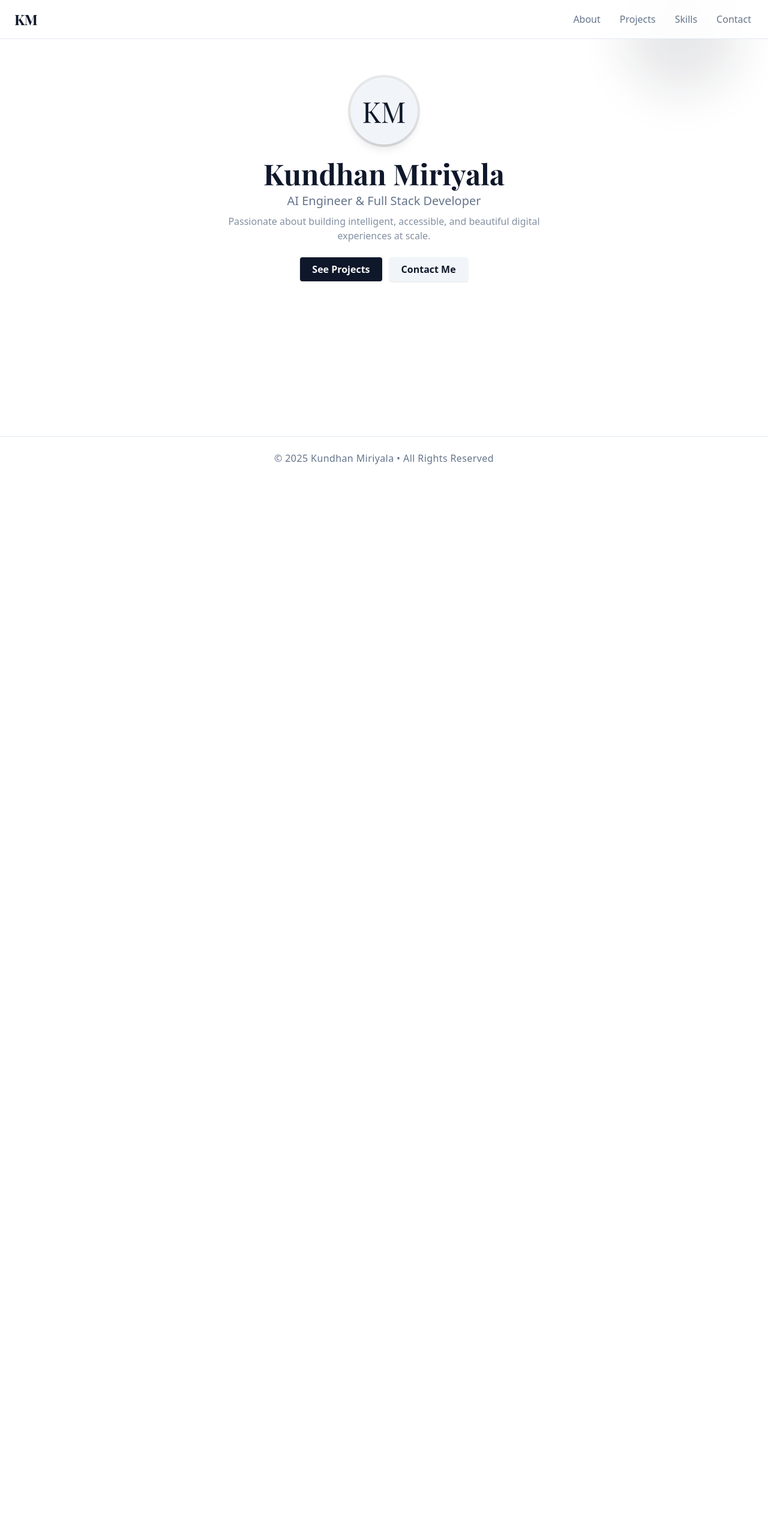
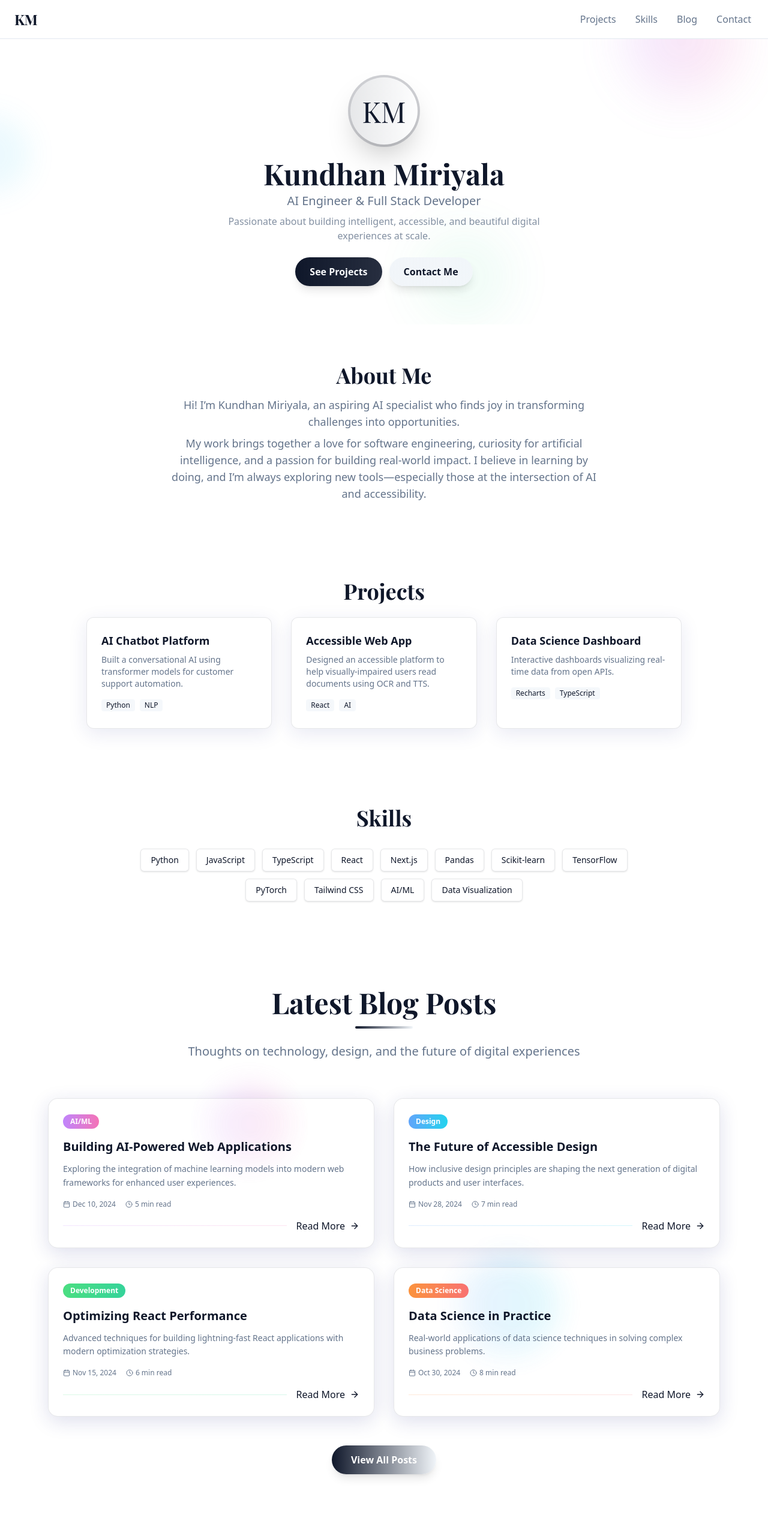
Before and after one commit to forcalender/kundhan-miriyala-showcase, a React (Vite) app: page / in a window 1280 px wide. Shown: the top 2566 px of the page at 60% size. Before the commit the page ends 800 px from the top, so only its background shows below. Built offline with nearby package versions, Linux system fonts and the light colour scheme.

Commit message:
Add blog and animations
Added a "Blog" link to the navigation bar and implemented vibrant animations throughout the site for a more engaging user experience.

```diff
--- /dev/null
+++ b/src/components/Blog.tsx
@@ -0,0 +1,124 @@
+
+import React from "react";
+import { Calendar, Clock, ArrowRight } from "lucide-react";
+
+const blogPosts = [
+  {
+    id: 1,
+    title: "Building AI-Powered Web Applications",
+    excerpt: "Exploring the integration of machine learning models into modern web frameworks for enhanced user experiences.",
+    date: "Dec 10, 2024",
+    readTime: "5 min read",
+    category: "AI/ML",
+    gradient: "from-purple-400 to-pink-400"
+  },
+  {
+    id: 2,
+    title: "The Future of Accessible Design",
+    excerpt: "How inclusive design principles are shaping the next generation of digital products and user interfaces.",
+    date: "Nov 28, 2024",
+    readTime: "7 min read",
+    category: "Design",
+    gradient: "from-blue-400 to-cyan-400"
+  },
+  {
+    id: 3,
+    title: "Optimizing React Performance",
+    excerpt: "Advanced techniques for building lightning-fast React applications with modern optimization strategies.",
+    date: "Nov 15, 2024",
+    readTime: "6 min read",
+    category: "Development",
+    gradient: "from-green-400 to-emerald-400"
+  },
+  {
+    id: 4,
+    title: "Data Science in Practice",
+    excerpt: "Real-world applications of data science techniques in solving complex business problems.",
+    date: "Oct 30, 2024",
+    readTime: "8 min read",
+    category: "Data Science",
+    gradient: "from-orange-400 to-red-400"
+  }
+];
+
+const Blog = () => (
+  <section id="blog" className="py-20 px-4 max-w-6xl mx-auto animate-fade-in">
+    {/* Floating background elements */}
+    <div className="absolute inset-0 overflow-hidden pointer-events-none">
+      <div className="absolute top-1/4 left-1/4 w-32 h-32 bg-gradient-to-r from-purple-400/20 to-pink-400/20 rounded-full blur-xl animate-pulse" />
+      <div className="absolute bottom-1/4 right-1/4 w-40 h-40 bg-gradient-to-r from-blue-400/20 to-cyan-400/20 rounded-full blur-xl animate-bounce" />
+    </div>
+
+    <div className="relative z-10">
+      <div className="text-center mb-16">
+        <h2 className="text-4xl md:text-5xl font-bold mb-4 font-playfair text-primary animate-scale-in">
+          Latest Blog Posts
+        </h2>
+        <div className="w-24 h-1 bg-gradient-to-r from-primary to-accent mx-auto mb-6 rounded-full animate-slide-in-right" />
+        <p className="text-muted-foreground text-lg md:text-xl max-w-2xl mx-auto">
+          Thoughts on technology, design, and the future of digital experiences
+        </p>
+      </div>
+
+      <div className="grid gap-8 md:grid-cols-2 lg:grid-cols-2">
+        {blogPosts.map((post, index) => (
+          <article
+            key={post.id}
+            className="group bg-white/60 dark:bg-card/70 rounded-2xl p-6 border border-primary/10 shadow-lg backdrop-blur-md hover:shadow-2xl transition-all duration-300 hover:scale-[1.02] hover:-translate-y-2 cursor-pointer animate-fade-in"
+            style={{
+              animationDelay: `${index * 0.1}s`,
+              boxShadow: "0 8px 32px 0 rgba(31, 38, 135, 0.15)"
+            }}
+          >
+            {/* Category Badge */}
+            <div className={`inline-block px-3 py-1 rounded-full text-xs font-semibold text-white bg-gradient-to-r ${post.gradient} mb-4 animate-pulse`}>
+              {post.category}
+            </div>
+
+            {/* Title */}
+            <h3 className="font-bold text-xl mb-3 text-primary group-hover:text-accent transition-colors duration-200 line-clamp-2">
+              {post.title}
+            </h3>
+
+            {/* Excerpt */}
+            <p className="text-muted-foreground mb-4 text-sm leading-relaxed line-clamp-3">
+              {post.excerpt}
+            </p>
+
+            {/* Meta Information */}
+            <div className="flex items-center justify-between text-xs text-muted-foreground mb-4">
+              <div className="flex items-center gap-4">
+                <div className="flex items-center gap-1">
+                  <Calendar className="w-3 h-3" />
+                  <span>{post.date}</span>
+                </div>
+                <div className="flex items-center gap-1">
+                  <Clock className="w-3 h-3" />
+                  <span>{post.readTime}</span>
+                </div>
+              </div>
+            </div>
+
+            {/* Read More Button */}
+            <div className="flex items-center justify-between">
+              <div className={`w-full h-px bg-gradient-to-r ${post.gradient} opacity-20 group-hover:opacity-60 transition-opacity duration-200`} />
+              <button className="flex items-center gap-2 text-primary hover:text-accent transition-colors duration-200 font-medium whitespace-nowrap ml-4 group-hover:translate-x-1 transform transition-transform">
+                Read More
+                <ArrowRight className="w-4 h-4" />
+              </button>
+            </div>
+          </article>
+        ))}
+      </div>
+
+      {/* View All Posts Button */}
+      <div className="text-center mt-12 animate-fade-in" style={{ animationDelay: "0.6s" }}>
+        <button className="bg-gradient-to-r from-primary to-accent text-white font-semibold px-8 py-3 rounded-full shadow-lg hover:shadow-xl hover:scale-105 transition-all duration-300 transform hover:-translate-y-1">
+          View All Posts
+        </button>
+      </div>
+    </div>
+  </section>
+);
+
+export default Blog;
--- a/src/components/Hero.tsx
+++ b/src/components/Hero.tsx
@@ -3,37 +3,50 @@ import React from "react";
 
 const Hero = () => {
   return (
-    <section className="w-full text-center pt-16 pb-16 flex flex-col items-center relative">
-      {/* Floating gradient animated blob */}
+    <section className="w-full text-center pt-16 pb-16 flex flex-col items-center relative overflow-hidden">
+      {/* Multiple floating animated elements */}
       <div
-        className="absolute -top-24 right-12 w-48 h-48 bg-primary/20 blur-2xl rounded-full animate-bounce opacity-50 z-0"
+        className="absolute -top-24 right-12 w-48 h-48 bg-gradient-to-r from-purple-400/30 to-pink-400/30 blur-2xl rounded-full animate-bounce-slow opacity-60 z-0"
         aria-hidden="true"
       />
+      <div
+        className="absolute top-32 -left-20 w-32 h-32 bg-gradient-to-r from-blue-400/20 to-cyan-400/20 blur-xl rounded-full animate-pulse opacity-50 z-0"
+        aria-hidden="true"
+      />
+      <div
+        className="absolute -bottom-10 right-1/3 w-40 h-40 bg-gradient-to-r from-green-400/20 to-emerald-400/20 blur-2xl rounded-full animate-bounce opacity-40 z-0"
+        aria-hidden="true"
+      />
+
       {/* Avatar */}
-      <div className="relative z-10 mb-6">
-        <div className="w-28 h-28 rounded-full bg-muted flex items-center justify-center ring-4 ring-primary/10 mx-auto shadow-lg overflow-hidden">
-          <span className="text-5xl text-primary font-playfair">KM</span>
+      <div className="relative z-10 mb-6 animate-scale-in">
+        <div className="w-28 h-28 rounded-full bg-gradient-to-r from-primary/10 to-accent/10 flex items-center justify-center ring-4 ring-primary/20 mx-auto shadow-2xl overflow-hidden hover:scale-110 transition-transform duration-300 cursor-pointer">
+          <span className="text-5xl text-primary font-playfair animate-pulse">KM</span>
         </div>
       </div>
-      <h1 className="relative z-10 text-4xl md:text-5xl font-extrabold font-playfair text-primary mb-2">
+
+      <h1 className="relative z-10 text-4xl md:text-5xl font-extrabold font-playfair text-primary mb-2 animate-fade-in">
         Kundhan Miriyala
       </h1>
-      <p className="relative z-10 text-muted-foreground text-lg md:text-xl font-medium mb-2">
+
+      <p className="relative z-10 text-muted-foreground text-lg md:text-xl font-medium mb-2 animate-fade-in" style={{ animationDelay: "0.2s" }}>
         AI Engineer &amp; Full Stack Developer
       </p>
-      <p className="relative z-10 max-w-xl mx-auto text-muted-foreground/80 mb-6 px-4">
+
+      <p className="relative z-10 max-w-xl mx-auto text-muted-foreground/80 mb-6 px-4 animate-fade-in" style={{ animationDelay: "0.4s" }}>
         Passionate about building intelligent, accessible, and beautiful digital experiences at scale.
       </p>
-      <div className="relative z-10 flex justify-center gap-3">
+
+      <div className="relative z-10 flex justify-center gap-3 animate-fade-in" style={{ animationDelay: "0.6s" }}>
         <a
           href="#projects"
-          className="bg-primary text-primary-foreground font-semibold px-5 py-2 rounded shadow hover:bg-primary/90 transition-colors"
+          className="bg-gradient-to-r from-primary to-primary/90 text-primary-foreground font-semibold px-6 py-3 rounded-full shadow-lg hover:shadow-xl hover:scale-105 transition-all duration-300 transform hover:-translate-y-1"
         >
           See Projects
         </a>
         <a
           href="#contact"
-          className="bg-accent text-accent-foreground font-semibold px-5 py-2 rounded shadow hover:bg-accent/80 transition-colors"
+          className="bg-gradient-to-r from-accent to-accent/90 text-accent-foreground font-semibold px-6 py-3 rounded-full shadow-lg hover:shadow-xl hover:scale-105 transition-all duration-300 transform hover:-translate-y-1"
         >
           Contact Me
         </a>
--- a/src/components/Navbar.tsx
+++ b/src/components/Navbar.tsx
@@ -7,6 +7,7 @@ const navLinks = [
   { label: "About", href: "#about" },
   { label: "Projects", href: "#projects" },
   { label: "Skills", href: "#skills" },
+  { label: "Blog", href: "#blog" },
   { label: "Contact", href: "#contact" },
 ];
 
@@ -14,21 +15,23 @@ const Navbar = () => {
   const [menuOpen, setMenuOpen] = useState(false);
 
   return (
-    <nav className="w-full flex justify-between items-center py-4 px-6 bg-background/90 border-b sticky top-0 z-50 backdrop-blur-md">
-      <a href="/" className="flex items-center gap-2">
-        <span className="text-2xl font-extrabold font-playfair tracking-tight text-primary">
+    <nav className="w-full flex justify-between items-center py-4 px-6 bg-background/90 border-b sticky top-0 z-50 backdrop-blur-md animate-fade-in">
+      <a href="/" className="flex items-center gap-2 animate-scale-in">
+        <span className="text-2xl font-extrabold font-playfair tracking-tight text-primary hover:text-accent transition-colors duration-300">
           KM
         </span>
       </a>
       {/* Desktop Nav */}
       <div className="hidden md:flex gap-6">
-        {navLinks.map((link) => (
+        {navLinks.map((link, index) => (
           <a
             key={link.label}
             href={link.href}
-            className="text-muted-foreground hover:text-primary font-medium transition-colors px-1 py-0.5"
+            className="text-muted-foreground hover:text-primary font-medium transition-all duration-300 px-1 py-0.5 relative group animate-fade-in"
+            style={{ animationDelay: `${index * 0.1}s` }}
           >
             {link.label}
+            <div className="absolute bottom-0 left-0 w-0 h-0.5 bg-gradient-to-r from-primary to-accent group-hover:w-full transition-all duration-300" />
           </a>
         ))}
       </div>
@@ -39,16 +42,18 @@ const Navbar = () => {
           size="icon"
           aria-label="Menu"
           onClick={() => setMenuOpen((o) => !o)}
+          className="animate-scale-in hover:scale-110 transition-transform duration-200"
         >
           <Menu />
         </Button>
         {menuOpen && (
-          <div className="absolute top-16 right-6 bg-background rounded-md shadow-lg flex flex-col p-4 gap-2 z-50 border">
-            {navLinks.map((link) => (
+          <div className="absolute top-16 right-6 bg-background/95 backdrop-blur-md rounded-md shadow-2xl flex flex-col p-4 gap-2 z-50 border animate-fade-in">
+            {navLinks.map((link, index) => (
               <a
                 key={link.label}
                 href={link.href}
-                className="text-muted-foreground hover:text-primary font-medium transition-colors px-2 py-1 rounded"
+                className="text-muted-foreground hover:text-primary font-medium transition-colors px-2 py-1 rounded hover:bg-accent/10 animate-fade-in"
+                style={{ animationDelay: `${index * 0.05}s` }}
                 onClick={() => setMenuOpen(false)}
               >
                 {link.label}
--- a/src/pages/Index.tsx
+++ b/src/pages/Index.tsx
@@ -2,14 +2,23 @@
 import React from "react";
 import Navbar from "@/components/Navbar";
 import Hero from "@/components/Hero";
+import About from "@/components/About";
+import Projects from "@/components/Projects";
+import Skills from "@/components/Skills";
+import Blog from "@/components/Blog";
+import Contact from "@/components/Contact";
 
 const Index = () => {
   return (
-    <div className="min-h-screen flex flex-col bg-background text-foreground">
+    <div className="min-h-screen flex flex-col bg-background text-foreground overflow-x-hidden">
       <Navbar />
-      <main className="flex-1 flex flex-col justify-start items-center">
+      <main className="flex-1 flex flex-col justify-start items-center relative">
         <Hero />
-        {/* Next steps: About, Projects, Skills, Contact sections will be inserted here */}
+        <About />
+        <Projects />
+        <Skills />
+        <Blog />
+        <Contact />
       </main>
       <footer className="py-6 text-center text-muted-foreground border-t bg-background/95 backdrop-blur font-light tracking-wide">
         &copy; {new Date().getFullYear()} Kundhan Miriyala • All Rights Reserved
--- a/tailwind.config.ts
+++ b/tailwind.config.ts
@@ -70,29 +70,40 @@ export default {
 			},
 			keyframes: {
 				'accordion-down': {
-					from: {
-						height: '0'
-					},
-					to: {
-						height: 'var(--radix-accordion-content-height)'
-					}
+					from: { height: '0' },
+					to: { height: 'var(--radix-accordion-content-height)' }
 				},
 				'accordion-up': {
-					from: {
-						height: 'var(--radix-accordion-content-height)'
-					},
-					to: {
-						height: '0'
-					}
+					from: { height: 'var(--radix-accordion-content-height)' },
+					to: { height: '0' }
+				},
+				'fade-in': {
+					'0%': { opacity: '0', transform: 'translateY(20px)' },
+					'100%': { opacity: '1', transform: 'translateY(0)' }
+				},
+				'scale-in': {
+					'0%': { transform: 'scale(0.95)', opacity: '0' },
+					'100%': { transform: 'scale(1)', opacity: '1' }
+				},
+				'slide-in-right': {
+					'0%': { transform: 'translateX(-100%)', opacity: '0' },
+					'100%': { transform: 'translateX(0)', opacity: '1' }
+				},
+				'bounce-slow': {
+					'0%, 100%': { transform: 'translateY(0)' },
+					'50%': { transform: 'translateY(-10px)' }
 				}
 			},
 			animation: {
 				'accordion-down': 'accordion-down 0.2s ease-out',
-				'accordion-up': 'accordion-up 0.2s ease-out'
+				'accordion-up': 'accordion-up 0.2s ease-out',
+				'fade-in': 'fade-in 0.6s ease-out forwards',
+				'scale-in': 'scale-in 0.4s ease-out forwards',
+				'slide-in-right': 'slide-in-right 0.5s ease-out forwards',
+				'bounce-slow': 'bounce-slow 3s ease-in-out infinite'
 			},
       fontFamily: {
         'playfair': ["'Playfair Display'", "serif"],
-        // ... you can add more fonts if needed ...
       },
 		}
 	},
```
